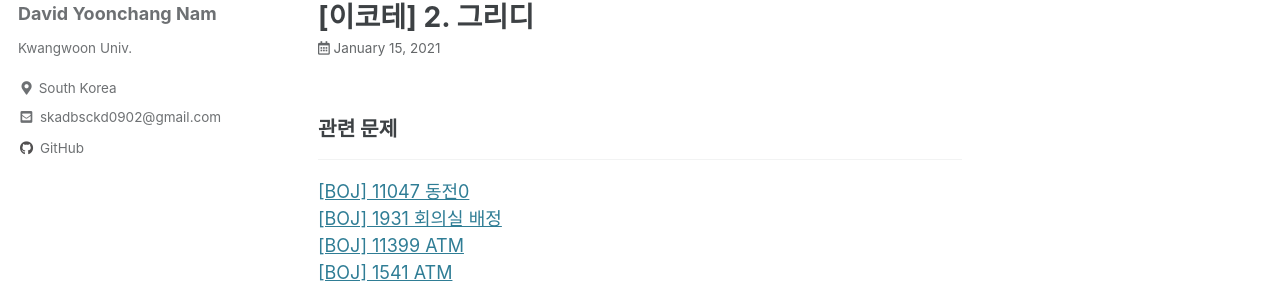
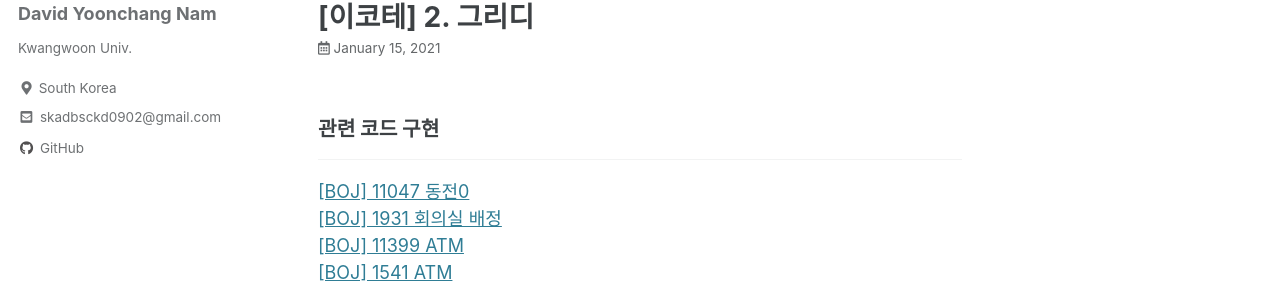
Before and after one commit to Akgop/Akgop.github.io, a Jekyll site: the page built from _posts/2021-01-15-thisiscote_2.md, in a window 1280 px wide and 900 px high. Shown: the part 298-606 px from the top of the window. Built offline with Jekyll 4.4.1, drawn with Linux system fonts in a browser that asks for light colours; cached includes are drawn as plain includes.

Commit message:
Update 2021-01-15-thisiscote_2.md

```diff
--- a/_posts/2021-01-15-thisiscote_2.md
+++ b/_posts/2021-01-15-thisiscote_2.md
@@ -6,7 +6,7 @@ tags:
   - greedy
 ---
 
-### 관련 문제
+### 관련 코드 구현
 
 ---
 
```
